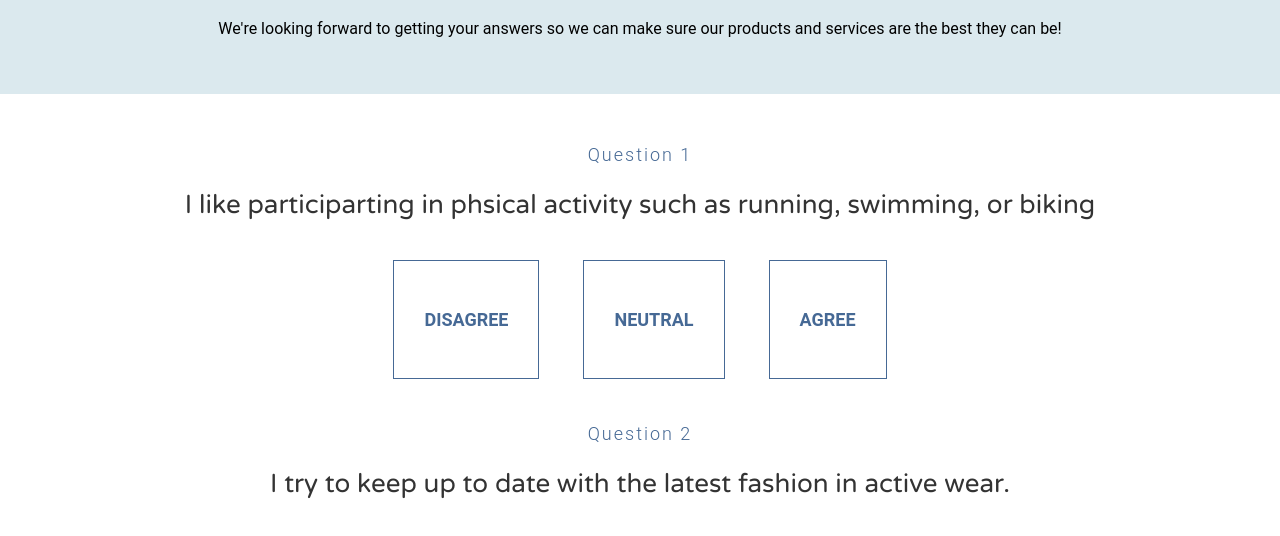
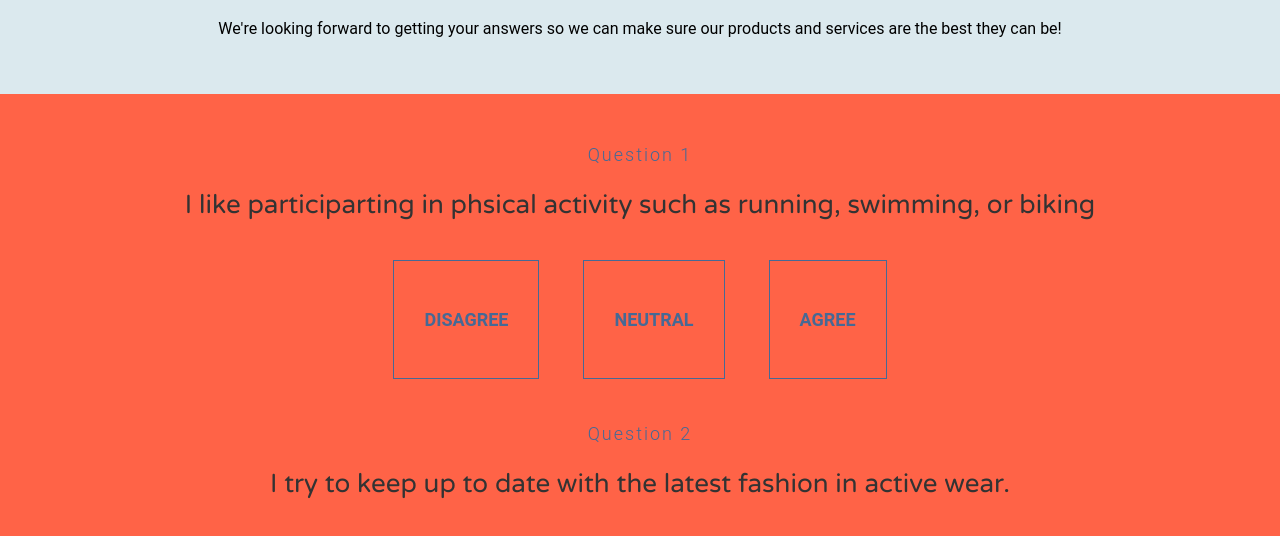
Before and after one commit to YiChangIV/Practice, a website built with Parcel: page index.html in a window 1280 px wide. Shown: the part 192-728 px from the top of the page. Built offline with nearby package versions, Linux system fonts and the light colour scheme.

Commit message:
Change background to tomato

```diff
--- a/src/index.js
+++ b/src/index.js
@@ -0,0 +1 @@
+console.log("yay!");
--- a/src/styles.css
+++ b/src/styles.css
@@ -126,3 +126,7 @@ td {
 tr:hover {
   background-color: #466995;
 }
+
+body {
+  background: tomato;
+}
```
